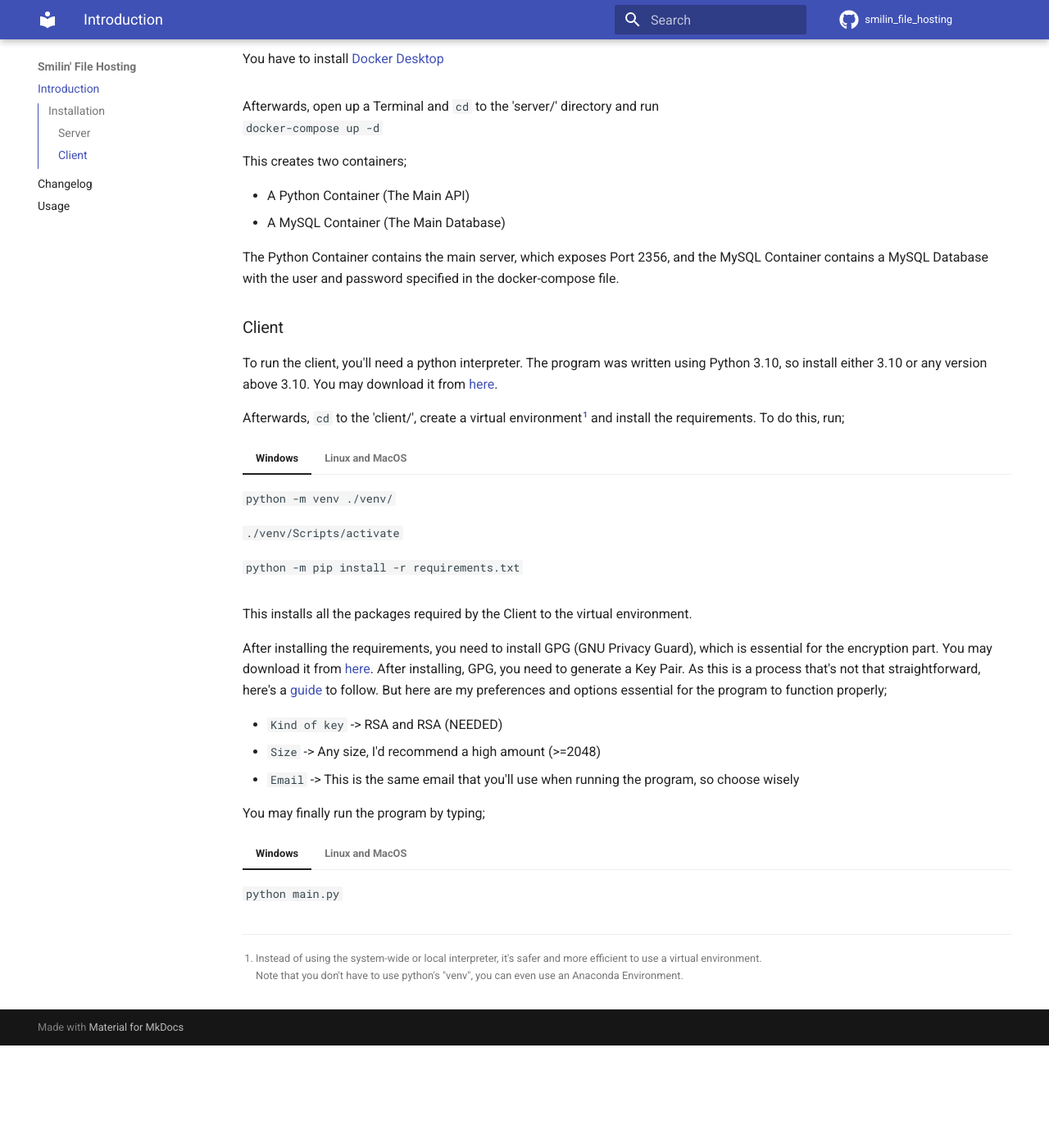
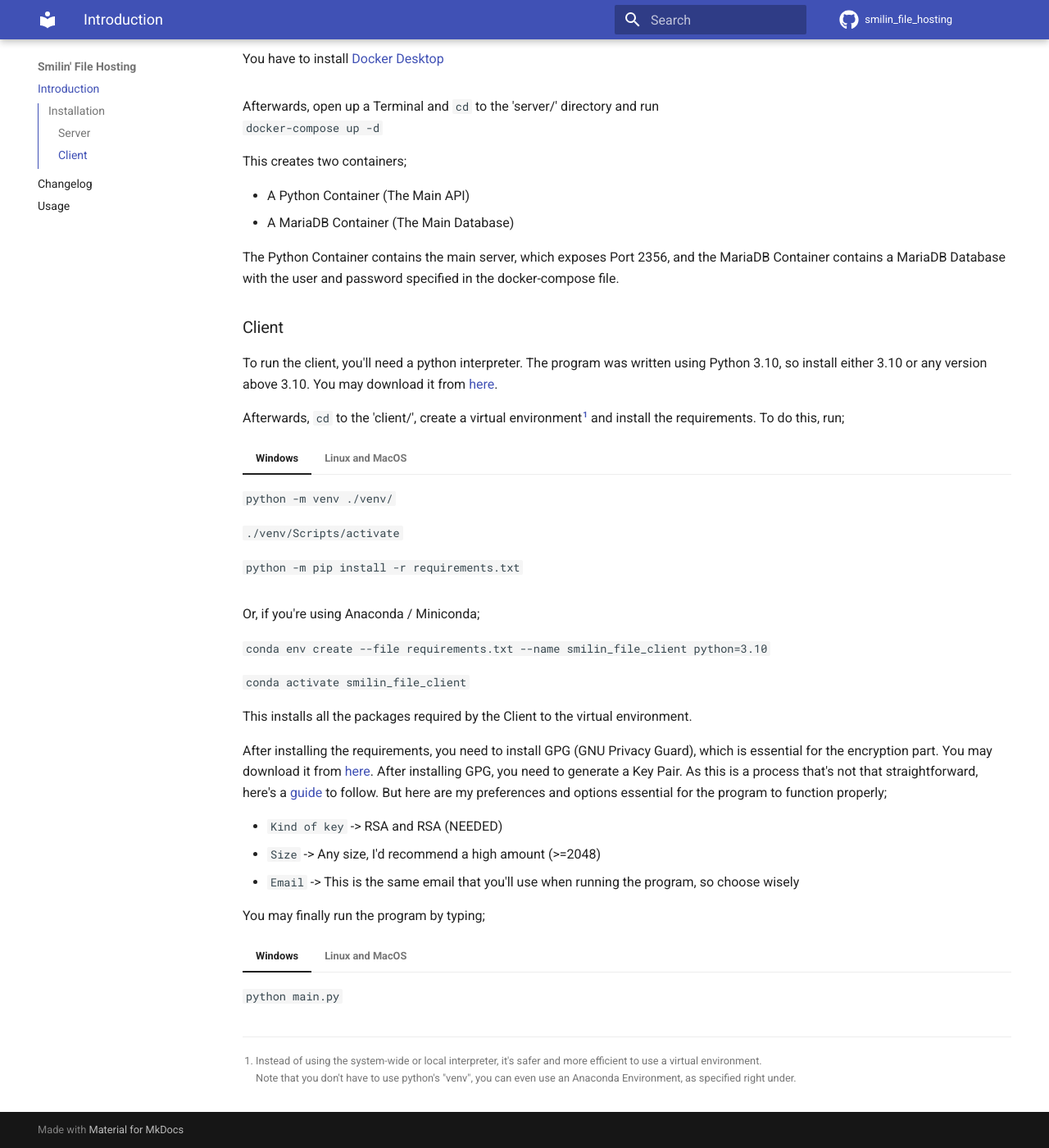
Before and after one commit to Smilin-Dominator/smilin_file_hosting, an MkDocs documentation site: the page built from docs/index.md, in a window 1280 px wide and 1400 px high, scrolled down 464 px. Shown: the whole window at 82% size. Built offline with MkDocs 1.6.1 and Material for MkDocs 9.7.7, drawn with Linux system fonts in a browser that asks for light colours; comment, search, counter and statistics services are not loaded; before the commit the page ends 1739 px from its top, so only the background shows below that.

Commit message:
docs: Changed MySQL to MariaDB and Added Conda Specifications

```diff
--- a/docs/index.md
+++ b/docs/index.md
@@ -28,10 +28,10 @@ Afterwards, open up a Terminal and `cd` to the 'server/' directory and run<br>
 This creates two containers;
 
 - A Python Container (The Main API)
-- A MySQL Container (The Main Database)
+- A MariaDB Container (The Main Database)
 
 The Python Container contains the main server, which exposes Port 2356, and the
-MySQL Container contains a MySQL Database with the user and password specified in the docker-compose file.
+MariaDB Container contains a MariaDB Database with the user and password specified in the docker-compose file.
 
 ### Client
 To run the client, you'll need a python interpreter. The program was written using Python 3.10, so install either 3.10
@@ -40,7 +40,8 @@ or any version above 3.10. You may download it from [here](https://www.python.or
 Afterwards, `cd` to the 'client/', create a virtual environment[^1] and install the requirements. To do this, run;
 
 [^1]:   Instead of using the system-wide or local interpreter, it's safer and more efficient to use a virtual
-        environment.<br>Note that you don't have to use python's "venv", you can even use an Anaconda Environment.
+        environment.<br>Note that you don't have to use python's "venv", you can even use an Anaconda Environment, as
+        specified right under.
 
 
 === "Windows"
@@ -57,10 +58,16 @@ Afterwards, `cd` to the 'client/', create a virtual environment[^1] and install
 
     `python3 -m pip install -r requirements.txt`
 
+Or, if you're using Anaconda / Miniconda;
+
+`conda env create --file requirements.txt --name smilin_file_client python=3.10`
+
+`conda activate smilin_file_client`
+
 This installs all the packages required by the Client to the virtual environment.
 
 After installing the requirements, you need to install GPG (GNU Privacy Guard), which is essential for the
-encryption part. You may download it from [here](https://gnupg.org/download/index.html). After installing, GPG, you
+encryption part. You may download it from [here](https://gnupg.org/download/index.html). After installing GPG, you
 need to generate a Key Pair. As this is a process that's not that straightforward, here's a [guide](https://www.redhat.com/sysadmin/creating-gpg-keypairs)
 to follow. But here are my preferences and options essential for the program to function properly;
 
```
